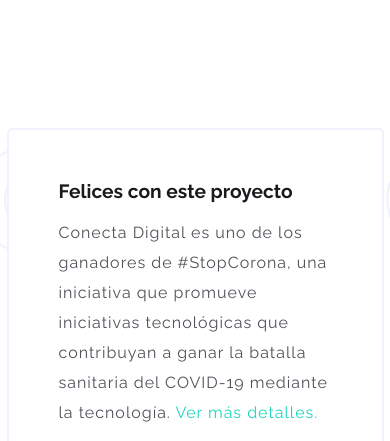
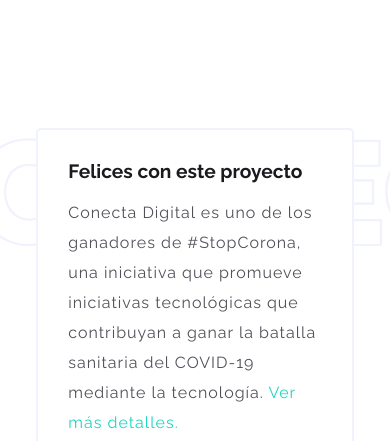
Before and after one commit to eatanasoff/ProyectoVoluntario, a plain HTML site: page index.html in a window 390 px wide. Shown: the part 3790-4231 px from the top of the page. Drawn offline with Linux system fonts and the light colour scheme.

Commit message:
Css_20_06_2020

```diff
--- a/css/style.css
+++ b/css/style.css
@@ -795,7 +795,8 @@ ul {
 
 
 .one_row{
-	width: 70%;
+	width: 65%;
+	padding: 30px;
 }
 
 .one_row .main_right {
```
